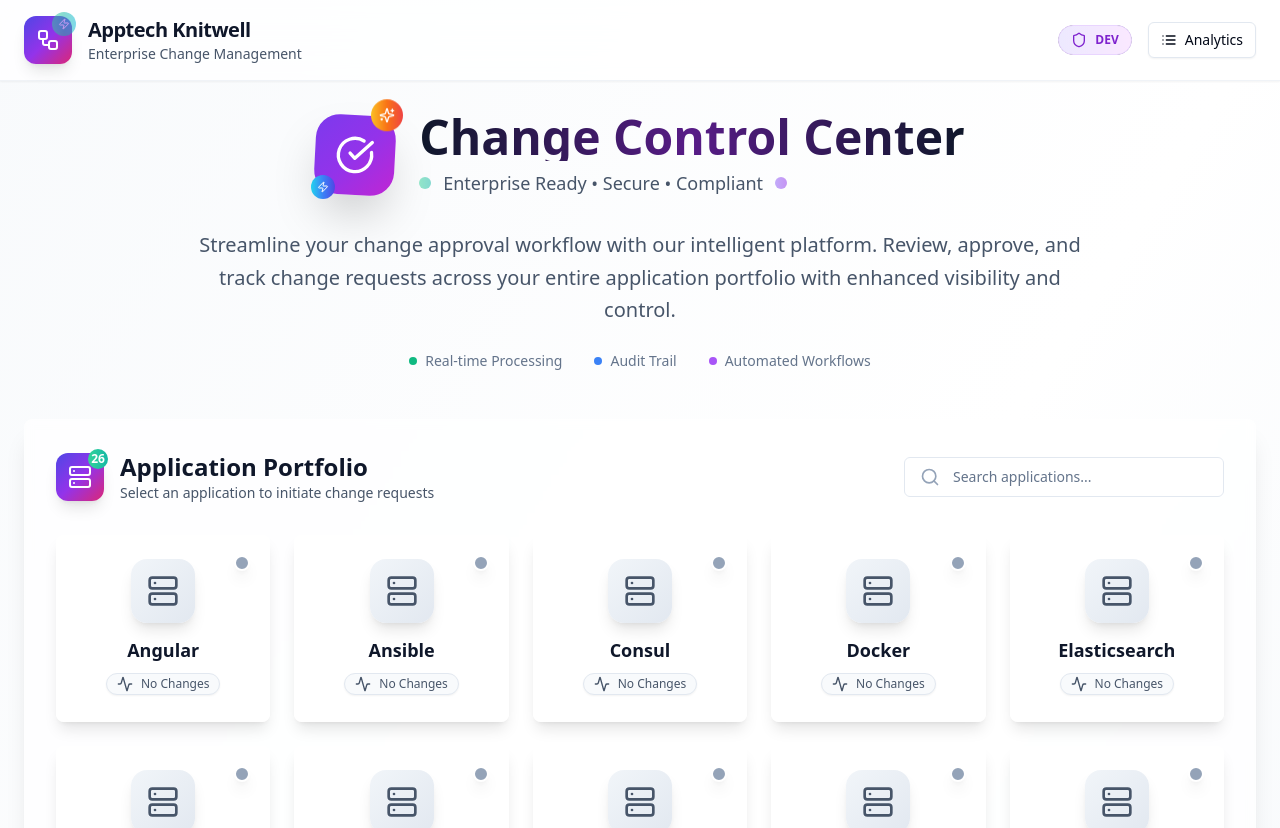
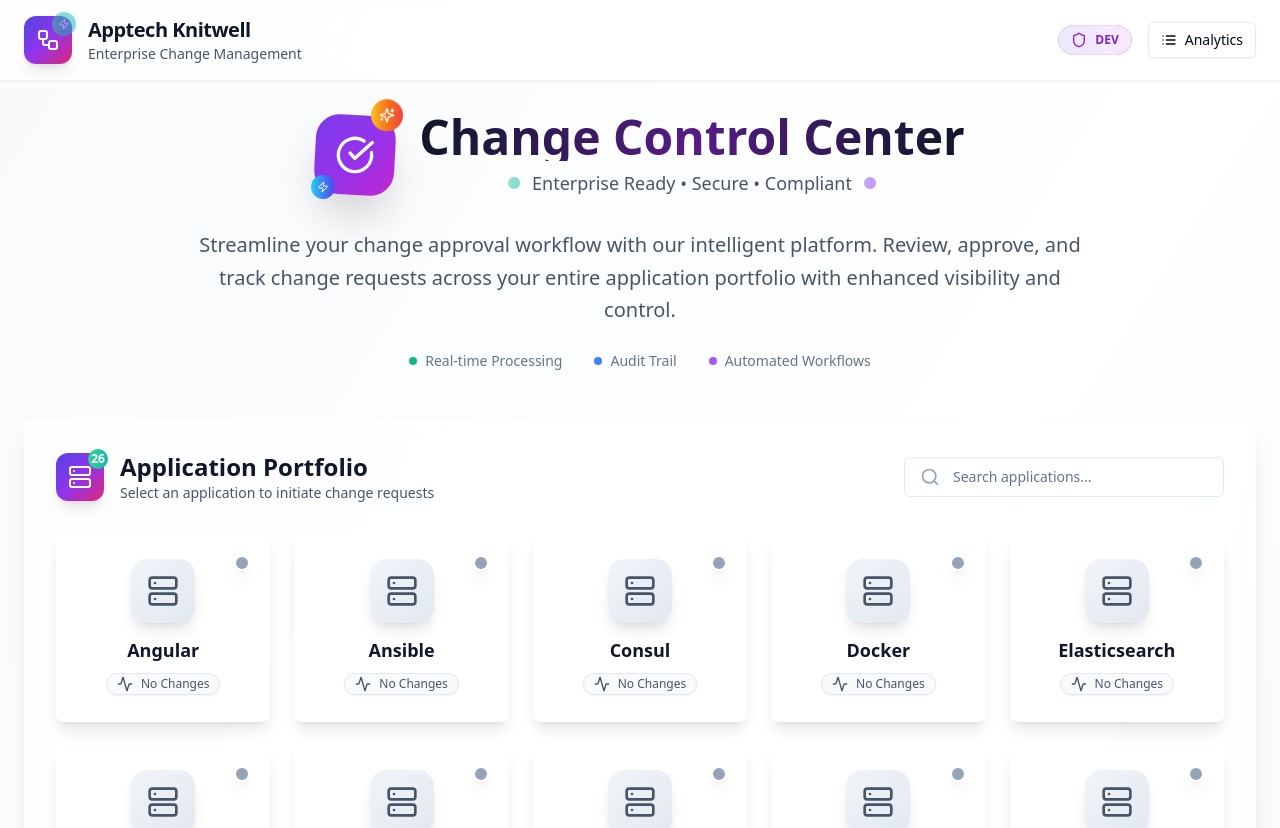
Before and after one commit to sn-0217/sleek-nav-revamp-fix, a React (Vite) app: page /home in a window 1280 px wide. Shown: the top 828 px of the page. Built offline with nearby package versions, Linux system fonts and the light colour scheme.

Commit message:
Fix: Center the span element
Center the "Enterprise Ready • Secure • Compliant" span element.

```diff
--- a/src/pages/Home.tsx
+++ b/src/pages/Home.tsx
@@ -1,3 +1,4 @@
+
 import { useState, useEffect } from 'react';
 import { Search, Server, Layers, List, CheckCircle, XCircle, Clock, Sparkles, Zap, Shield, Activity, Workflow } from 'lucide-react';
 import { Card, CardContent } from '@/components/ui/card';
@@ -219,9 +220,9 @@ const Home = () => {
               <h1 className="text-5xl font-bold bg-gradient-to-r from-slate-900 via-purple-900 to-slate-900 bg-clip-text text-transparent mb-2">
                 Change Control Center
               </h1>
-              <div className="flex items-center gap-3">
+              <div className="flex items-center justify-center gap-3">
                 <div className="w-3 h-3 bg-gradient-to-r from-emerald-400 to-teal-500 rounded-full animate-pulse"></div>
-                <span className="text-lg text-slate-600 font-medium">Enterprise Ready • Secure • Compliant</span>
+                <span className="text-lg text-slate-600 font-medium text-center">Enterprise Ready • Secure • Compliant</span>
                 <div className="w-3 h-3 bg-gradient-to-r from-violet-500 to-purple-600 rounded-full animate-pulse"></div>
               </div>
             </div>
```
